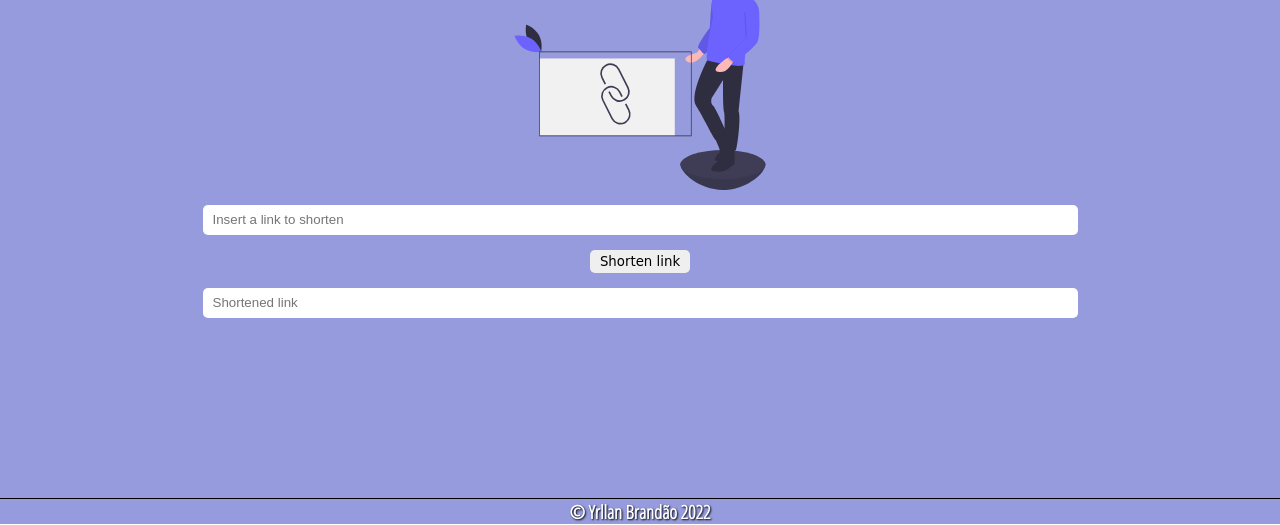
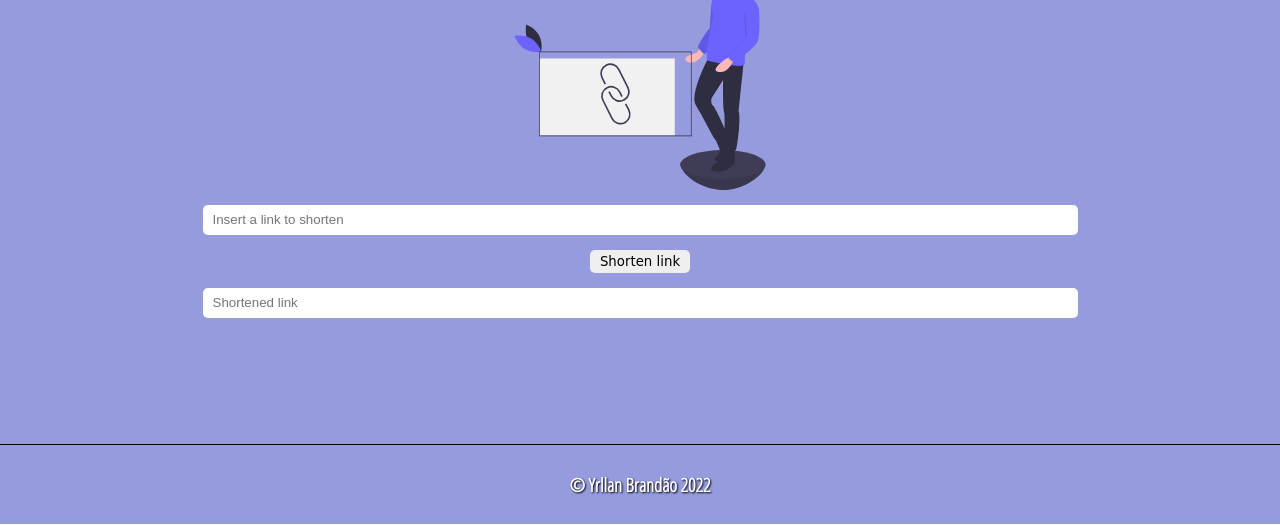
Before and after one commit to YrllanBrandao/urlshortener, a plain HTML site: page index.html in a window 1280 px wide. Shown: the part 276-801 px from the top of the page. Drawn offline with Linux system fonts and the light colour scheme; a web font is replaced by a local one.

Commit message:
Update style.css

```diff
--- a/style.css
+++ b/style.css
@@ -47,6 +47,8 @@ footer{
   border-top:1px solid black;
   width:100vw;
   text-align: center;
-position:absolute;
-bottom:0;
+  position:absolute;
+  bottom:0;
+  height:10vh;
+  line-height:10vh;
 }
```
